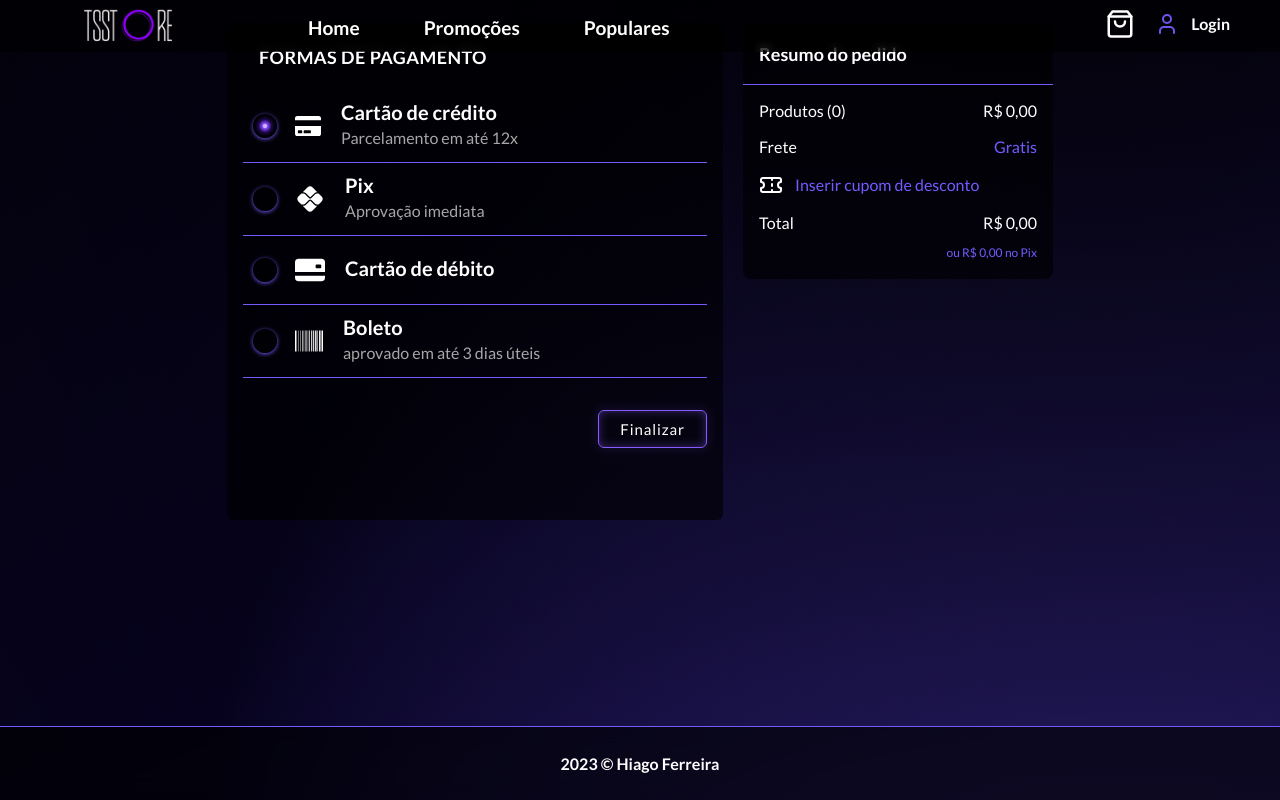
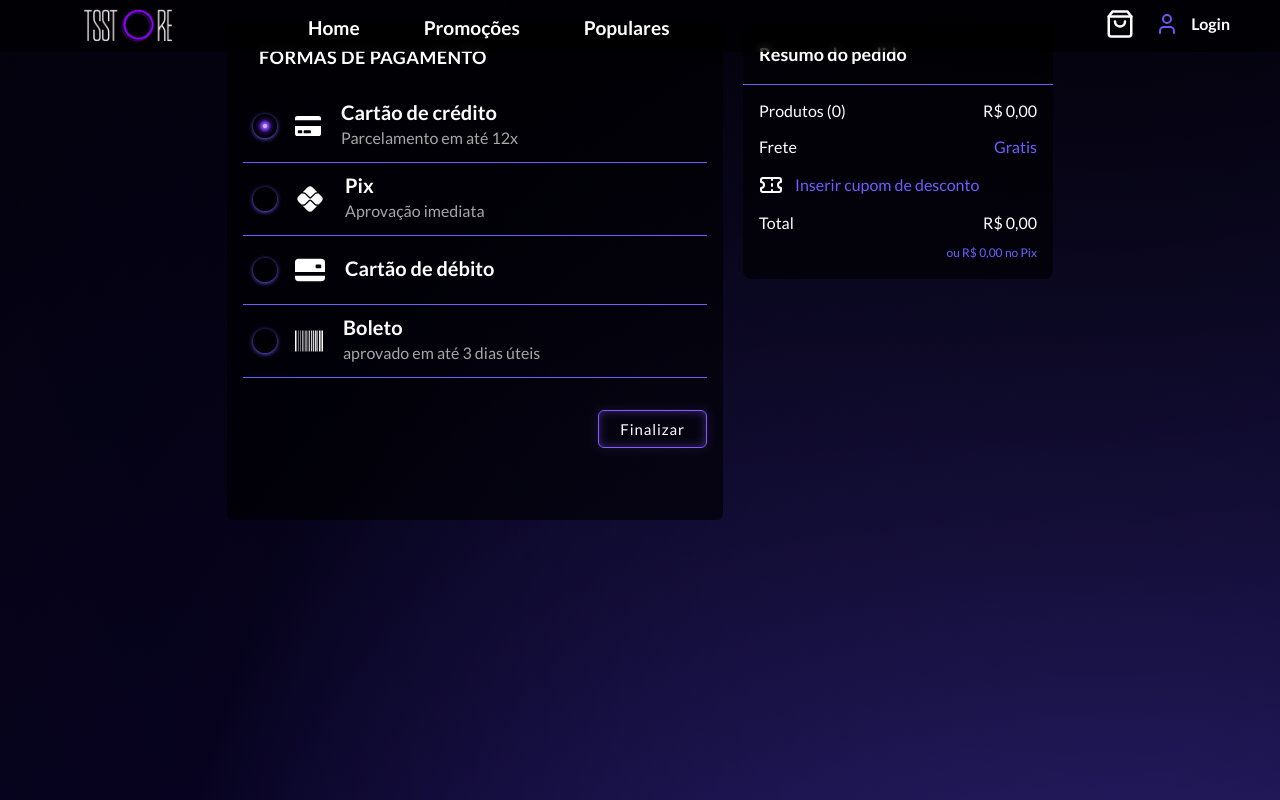
Before and after one commit to hiagoCf19/TsStore, a React (Vite) app: page /metodos-de-pagamento in a window 1280 px wide. Built offline with nearby package versions, Linux system fonts and the light colour scheme.

Commit message:
fix:footer

```diff
--- a/src/components/Carrinho/Etapa2/Endereco/HomeAdress.tsx
+++ b/src/components/Carrinho/Etapa2/Endereco/HomeAdress.tsx
@@ -84,7 +84,7 @@ export const VisualizaEnd = () => {
         </div>
       </section>
 
-      <div className="absolute bottom-0 w-full">
+      <div className="sm:absolute fixed bottom-0 w-full">
         <Footer />
       </div>
     </BackGrad>
--- a/src/components/Carrinho/carrinho.tsx
+++ b/src/components/Carrinho/carrinho.tsx
@@ -64,7 +64,7 @@ export const Carrinho = () => {
           </div>
         </div>
       </section>
-      <div className={`${cheio ? "" : "absolute bottom-0 w-full"}`}>
+      <div className={`${cheio ? "" : "sm:absolute fixed bottom-0 w-full"}`}>
         <Footer />
       </div>
     </BackGrad>
--- a/src/components/Carrinho/pagamento/homePay.tsx
+++ b/src/components/Carrinho/pagamento/homePay.tsx
@@ -1,5 +1,5 @@
 import { BackGrad } from "@/Styles/Background";
-import { Footer } from "@/components/Footer/Footer";
+
 import { Header } from "@/components/Header/Header";
 import { ResumoComItem } from "../Etapa1/resumoComItem";
 import { FormasDePagamento } from "./FormasDePagamento";
@@ -7,7 +7,7 @@ import { FormasDePagamento } from "./FormasDePagamento";
 export const HomePay = () => {
   return (
     <BackGrad>
-      <section className="animate__animated animate__fadeIn">
+      <div className="animate__animated animate__fadeIn">
         <div className="fixed bg-transp w-full z-50">
           <Header
             line={""}
@@ -31,9 +31,6 @@ export const HomePay = () => {
             </div>
           </div>
         </div>
-      </section>
-      <div className="absolute bottom-0 w-full">
-        <Footer />
       </div>
     </BackGrad>
   );
```
